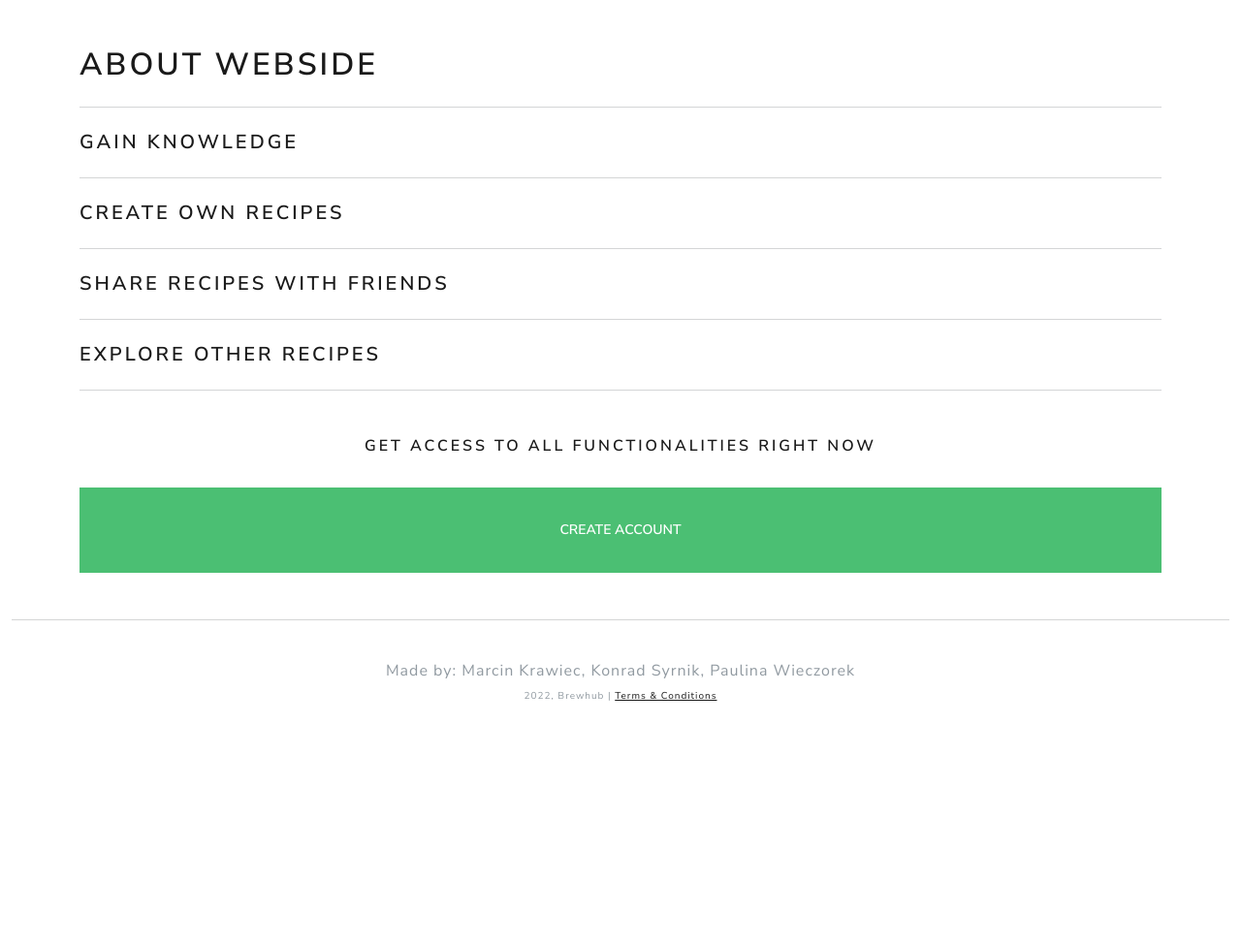
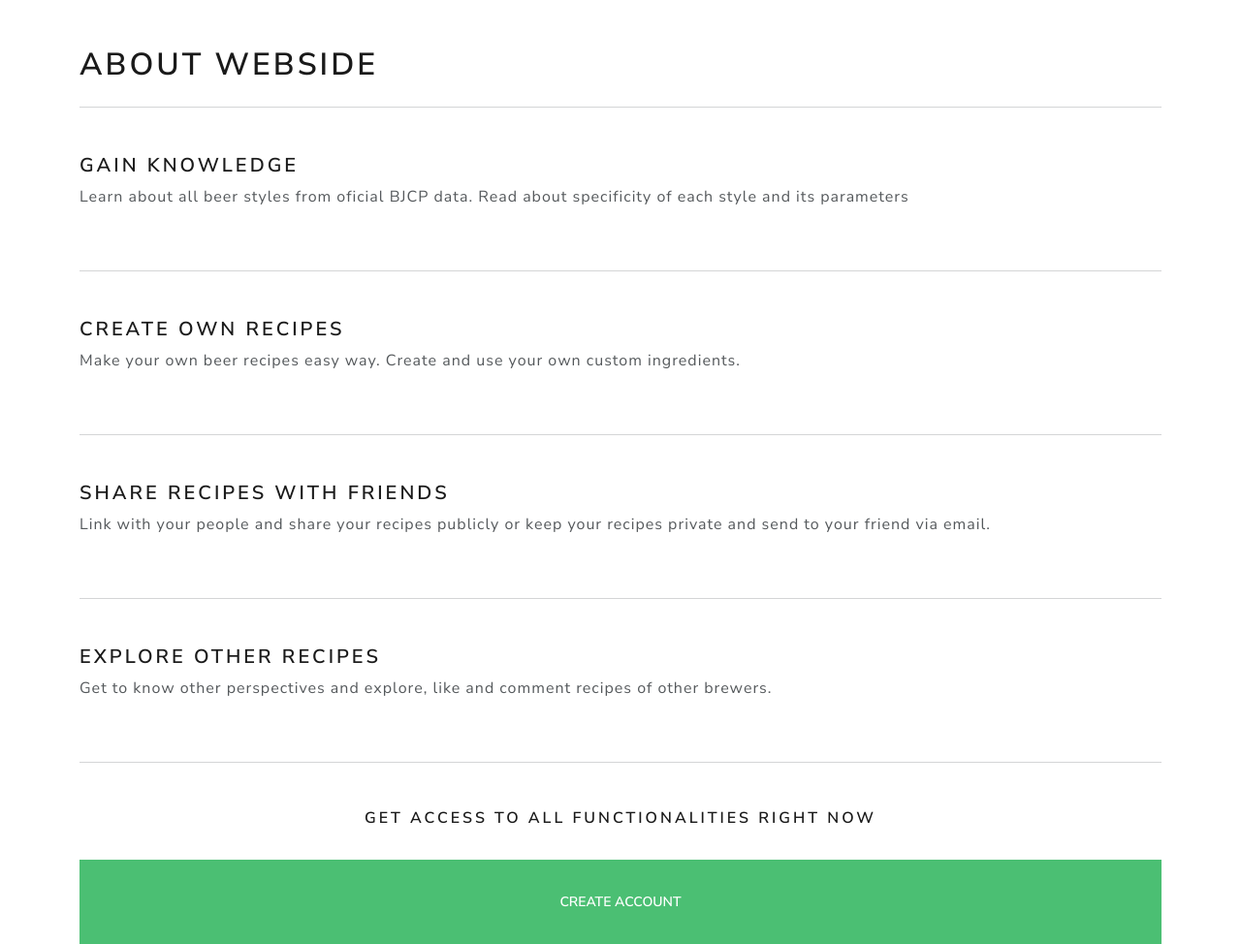
Before and after one commit to marcin-kraviec/brewhub, a Flask app: page / in a window 1280 px wide. Shown: the part 100-1074 px from the top of the page at 97% size. Before the commit the page ends 823 px from the top, so only its background shows below. Run offline with Flask 2, Linux system fonts and the light colour scheme; parts of the project's set-up code (start-up, migrations or seed data) failed here and were passed over; some libraries are stand-ins or nearby versions.

Commit message:
Add content to main page

```diff
--- a/brewhub/templates/index.html
+++ b/brewhub/templates/index.html
@@ -4,13 +4,25 @@
     <div class="container">
         <h1>About webside</h1>
         <hr class="my-4">
+        </br>
         <h4>Gain knowledge</h4>
+        <p>Learn about all beer styles from oficial BJCP data. Read about specificity of each style and its parameters</p>
+        </br>
         <hr class="my-4">
+        </br>
         <h4>Create own recipes</h4>
+        <p>Make your own beer recipes easy way. Create and use your own custom ingredients.</p>
+        </br>
         <hr class="my-4">
+        </br>
         <h4>Share recipes with friends</h4>
+        <p>Link with your people and share your recipes publicly or keep your recipes private and send to your friend via email.</p>
+        </br>
         <hr class="my-4">
+        </br>
         <h4>Explore other recipes</h4>
+        <p>Get to know other perspectives and explore, like and comment recipes of other brewers.</p>
+        </br>
         <hr class="my-4">
         </br>
         <h5 style="text-align:center">Get access to all functionalities right now</h5>
--- a/brewhub/templates/recipe_form.html
+++ b/brewhub/templates/recipe_form.html
@@ -220,12 +220,6 @@
                 <div class="input-group mb-3" style="width:320px">
                     <input type="number" class="form-control" onchange="gravity()" placeholder="Enter expected efficiency" id="efficiency" name="efficiency" min="0" max="100" required>
                     <span class="input-group-text">%</span>
-                </div>
-            </div>
-            <div class="form-group">
-                <div class="input-group mb-3" style="width:320px">
-                    <input type="text" class="form-control" placeholder="Enter water/grain ratio" name="water_grain_ratio">
-                    <span class="input-group-text">L/kg</span>
                 </div>
             </div>
             <table class="table table-hover" id="mashTable">
```
